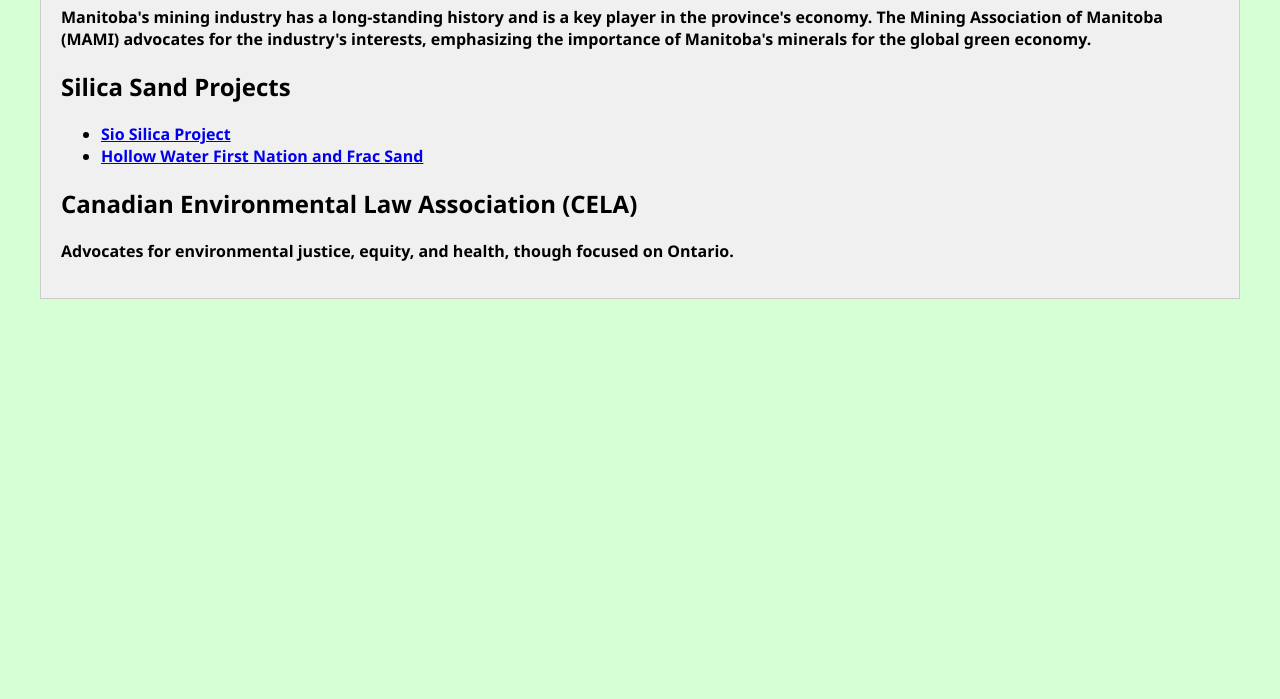
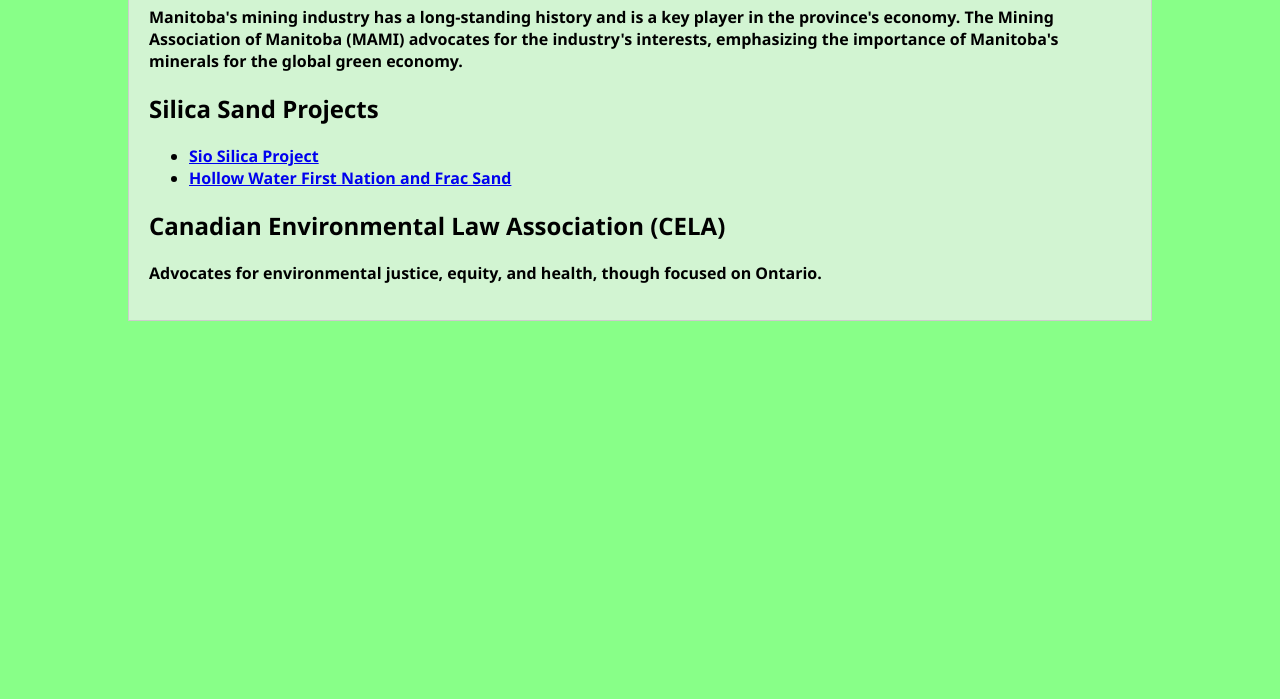
Before and after one commit to d0xb1n/manitoba-silica.github.io, a plain HTML site: page index.html in a window 1280 px wide. Shown: the part 101-800 px from the top of the page. Drawn offline with Linux system fonts and the light colour scheme.

Commit message:
Fixed the CSS

```diff
--- a/assets/styles.css
+++ b/assets/styles.css
@@ -3,14 +3,14 @@ body {
     padding: 0;
     font-family: 'Segoe UI', Tahoma, Geneva, Verdana, sans-serif;
     font-weight: 600;
-    background-color: rgb(215, 255, 214);
+    background-color: rgb(136, 255, 136);
 }
 .container {
-    width: 100%;
+    width: 80%;
     max-width: 1200px;
-    margin: 0 auto;
+    margin: auto;
     padding: 20px;
     box-sizing: border-box;
-    background-color: #f0f0f0;
+    background-color: #f0f0f0b6;
     border: 1px solid #ccc;
 }
```
